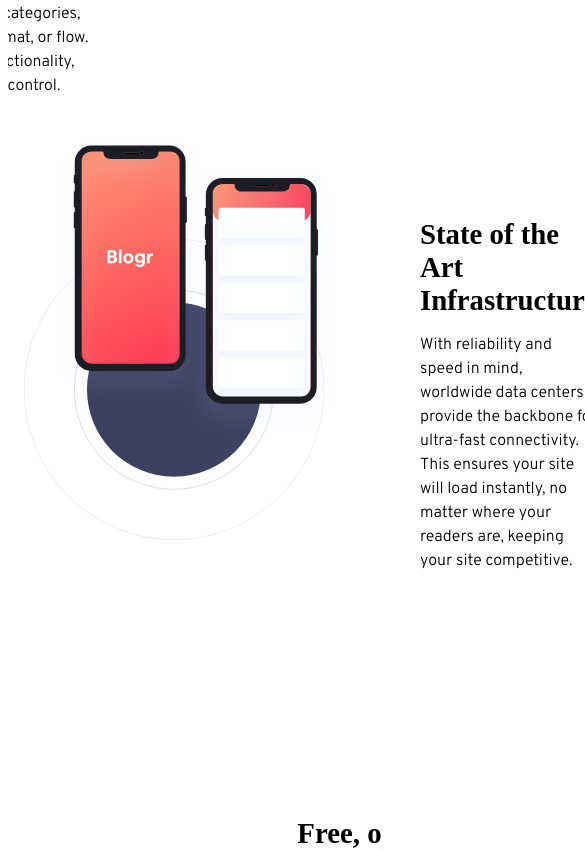
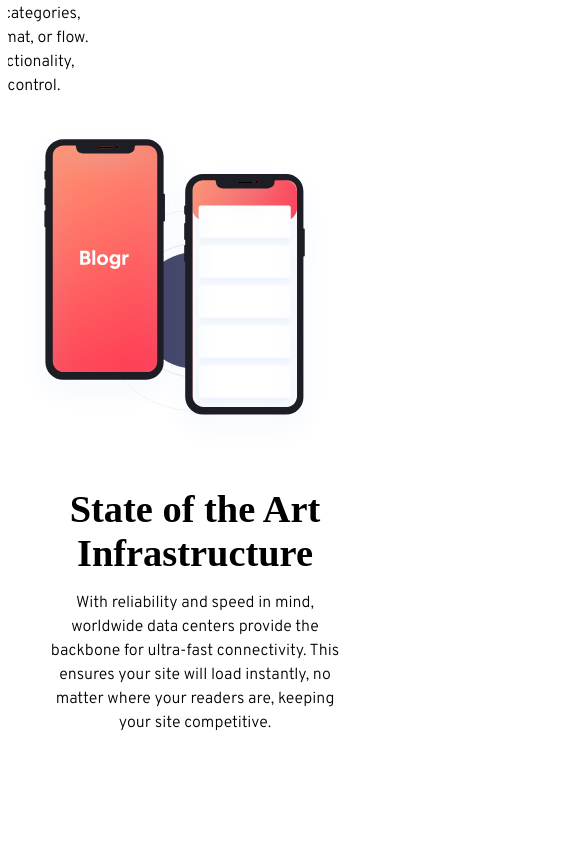
Before and after one commit to DanteBenicio/blogr-landing-page-react, a React (Vite) app: page / in a window 390 px wide. Shown: the part 1745-2596 px from the top of the page, 585 px wide, since content can reach past the window. Built offline with nearby package versions, Linux system fonts and the light colour scheme; the HTML template or start-up script is replaced by a standard one.

Commit message:
MidSection styles

```diff
--- a/src/components/MidSection/styles.scss
+++ b/src/components/MidSection/styles.scss
@@ -5,18 +5,16 @@
   place-items: center;
   background: linear-gradient(to right, var(--very-dark-gray-blue), var(--very-dark-desaturated-blue));
   border-radius: 0 5.5rem 0 5.5rem;
-  // overflow: hidden;
-  margin-bottom: 6rem;
-  padding: 1rem;
+  padding: 2rem;
 }
 
 .mid_section_wrapper {
   position: relative;
   z-index: 0;
   display: flex;
-  justify-content: center;
+  justify-content: space-between;
+  align-items: center;
   gap: 6rem;
-  align-items: center;
 
   .images_wrapper {
     > .phones_image {
@@ -24,11 +22,11 @@
       top: -15%;
       left: 5%;
       z-index: 2;
-      max-height: clamp(300px, 50vw, 450px);
+      max-height: clamp(420px, 50vw, 450px);
     }
 
     > .purple_circle {
-      width: 300px;
+      max-width: 300px;
     }
   }
 
@@ -37,7 +35,7 @@
 
 
     > .mid_section_title {
-      font-size: clamp(1.8rem, 5vw, 2.4rem);
+      font-size: clamp(1.6rem, 10vw, 2.4rem);
       color: var(--white);
       margin-bottom: 1rem;
     }
@@ -50,3 +48,55 @@
     }
   }
 }
+
+@media screen and (max-width: 768px) {
+
+  .mid_section_wrapper {
+    flex-direction: column;
+    gap: 2rem;
+
+    .images_wrapper {
+      > .phones_image {
+        left: 50%;
+        transform: translateX(-50%);
+        max-height: clamp(320px, 50vw, 450px);
+      }
+    }
+
+    .content_wrapper {
+      width: 100%;
+      padding: 2rem;
+
+      > .mid_section_title {
+        max-width: 500px;
+        width: 100%;
+        text-align: center;
+      }
+    }
+  }
+}
+
+@media screen and (max-width: 420px) {
+  .mid_section_wrapper {
+
+    > .images_wrapper {
+      .phones_image {
+        left: 10%;
+        transform: translateX(-16%);
+      }
+
+      .purple_circle {
+        max-width: 200px;
+      }
+    }
+
+    > .content_wrapper {
+      padding: 0.5rem;
+
+      > p {
+        text-align: center;
+
+      }
+    }
+  }
+}
```
